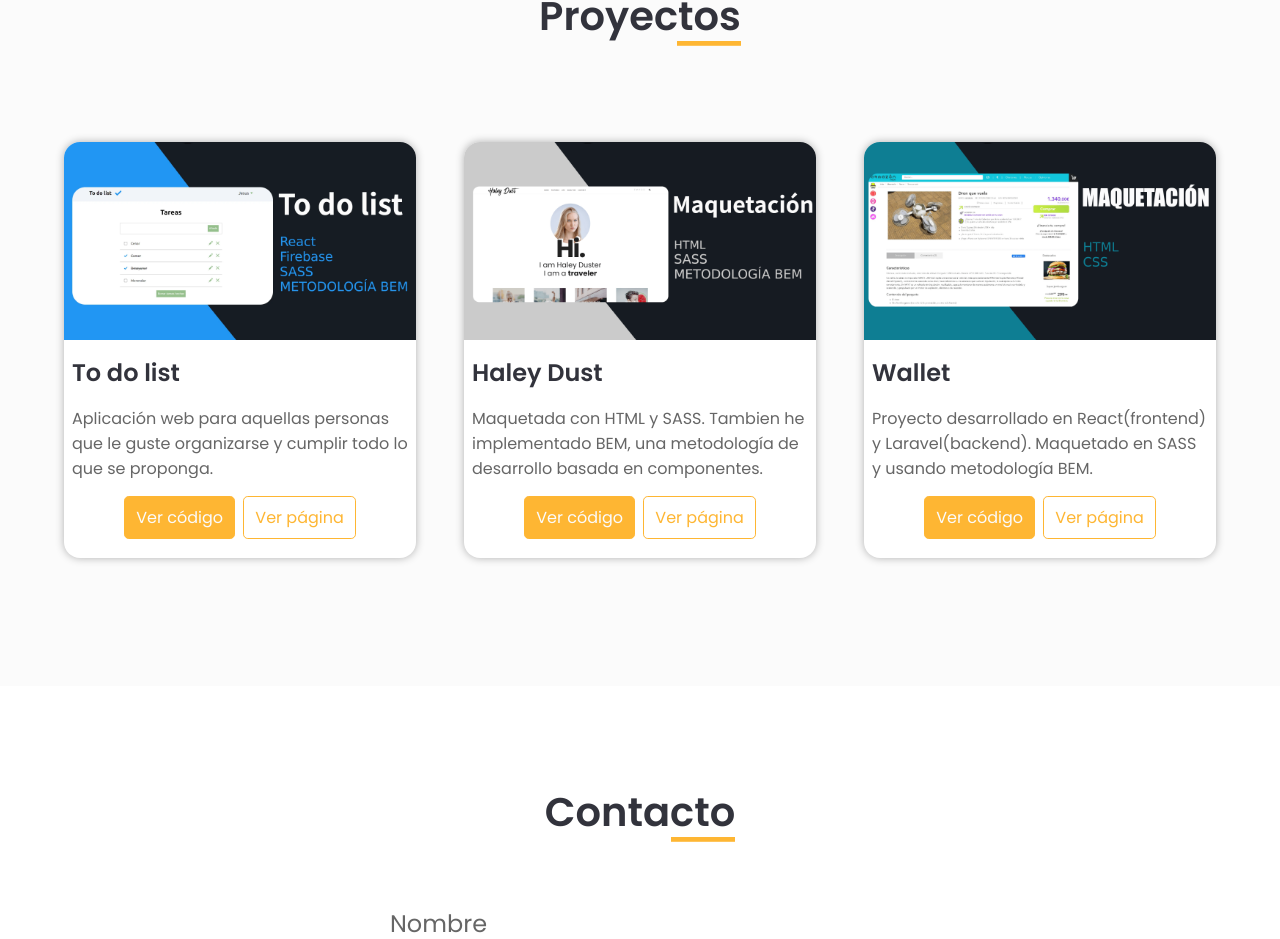
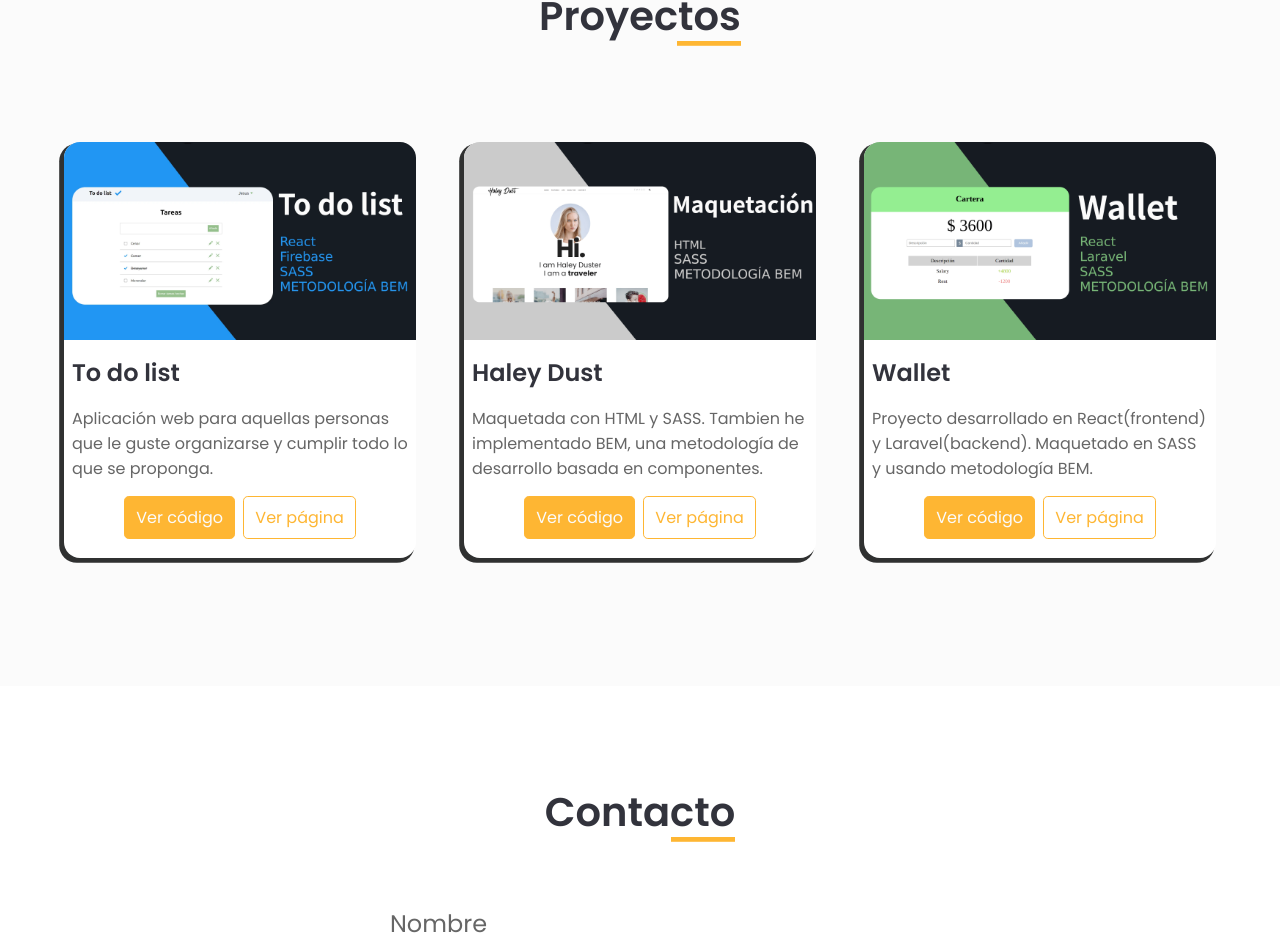
Before and after one commit to jesusmarzor/portfolio_react_back, a React (Create React App) app: page / in a window 1280 px wide. Shown: the part 1216-2155 px from the top of the page. Built offline with nearby package versions, Linux system fonts and the light colour scheme; no server answers.

Commit message:
Actualizar proyectos
- Se cambia el diseño de los proyectos.
- Se añade un nuevo proyecto.

```diff
--- a/package.json
+++ b/package.json
@@ -1,6 +1,6 @@
 {
   "name": "portfolio-react",
-  "version": "0.1.0",
+  "version": "1.0.0",
   "private": true,
   "dependencies": {
     "@formspree/react": "^2.2.4",
--- a/src/App.scss
+++ b/src/App.scss
@@ -50,7 +50,7 @@ body{
         }
         .project{
             background-color: $white-black;
-            box-shadow: 0 0 .5rem rgba(255,255,255,.3);
+            box-shadow: -.2rem .2rem 0rem 0.1rem $off_white;
             &__title{
                 color: white;
             }
--- a/src/components/Projects/Project/index.jsx
+++ b/src/components/Projects/Project/index.jsx
@@ -1,12 +1,12 @@
 import React from "react";
-import armazon from "assets/img/armazon.webp";
 import toDoList from "assets/img/to-do-list.webp";
 import haleyDust from "assets/img/haley-dust.webp";
+import wallet from "assets/img/wallet.webp";
 import Button from "components/Features/Button";
 import "./styles.scss";
 
 function Project({project}){
-    const img = (project.title === "To do list") ? toDoList : (project.title === "Haley Dust") ? haleyDust : armazon;
+    const img = (project.title === "To do list") ? toDoList : (project.title === "Haley Dust") ? haleyDust : wallet;
     return(
         <div className="project">
             <img className="project__img" src={img} alt={project.title} loading="lazy" width="352" />
--- a/src/components/Projects/Project/styles.scss
+++ b/src/components/Projects/Project/styles.scss
@@ -7,7 +7,7 @@
     width: 22rem;
     min-height: 26rem;
     background-color: white;
-    box-shadow: 0 0 .5rem rgba(0,0,0,.3);
+    box-shadow: -.2rem .2rem 0rem 0.1rem $white-black;
     overflow: hidden;
     &__img{
         width: 100%;
```
